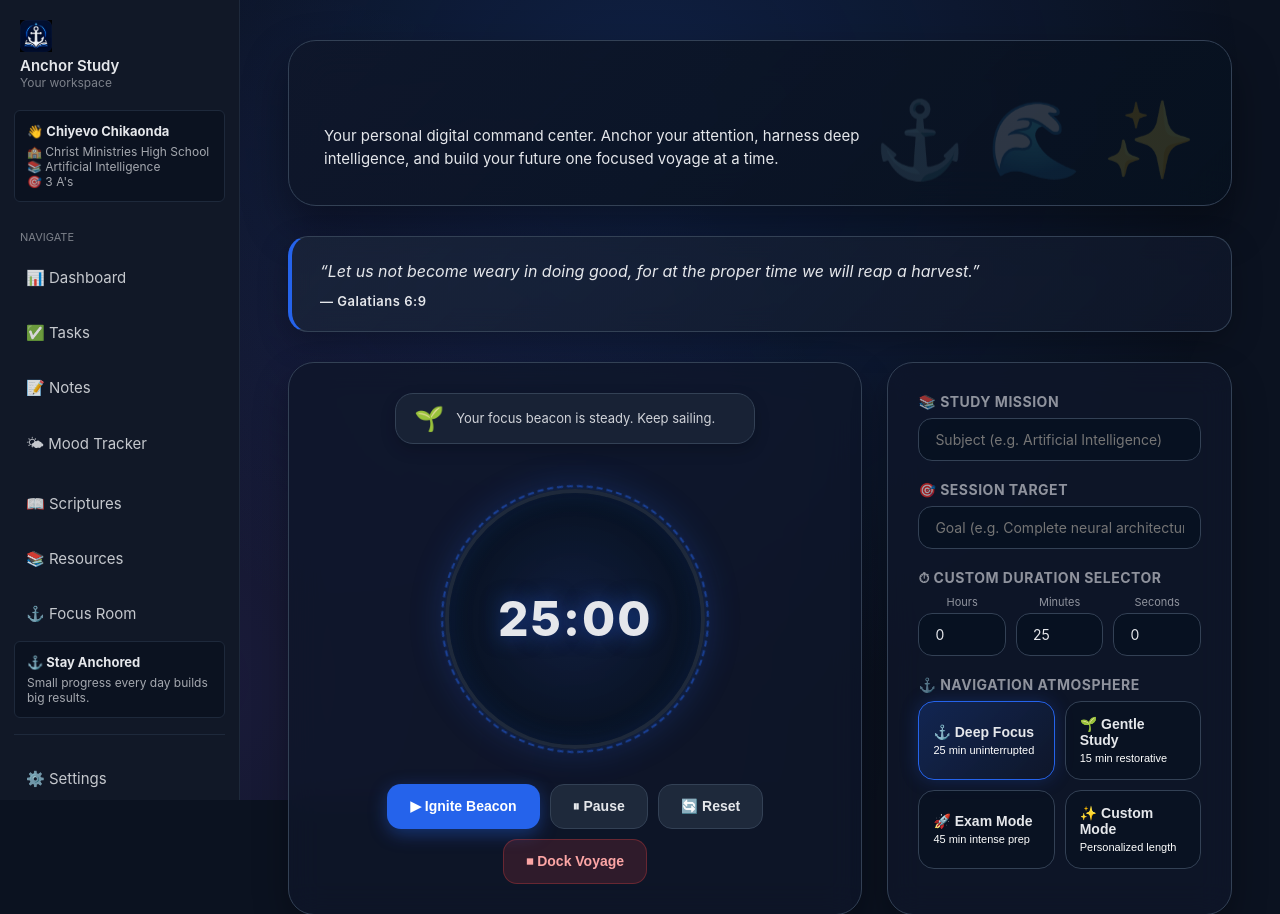
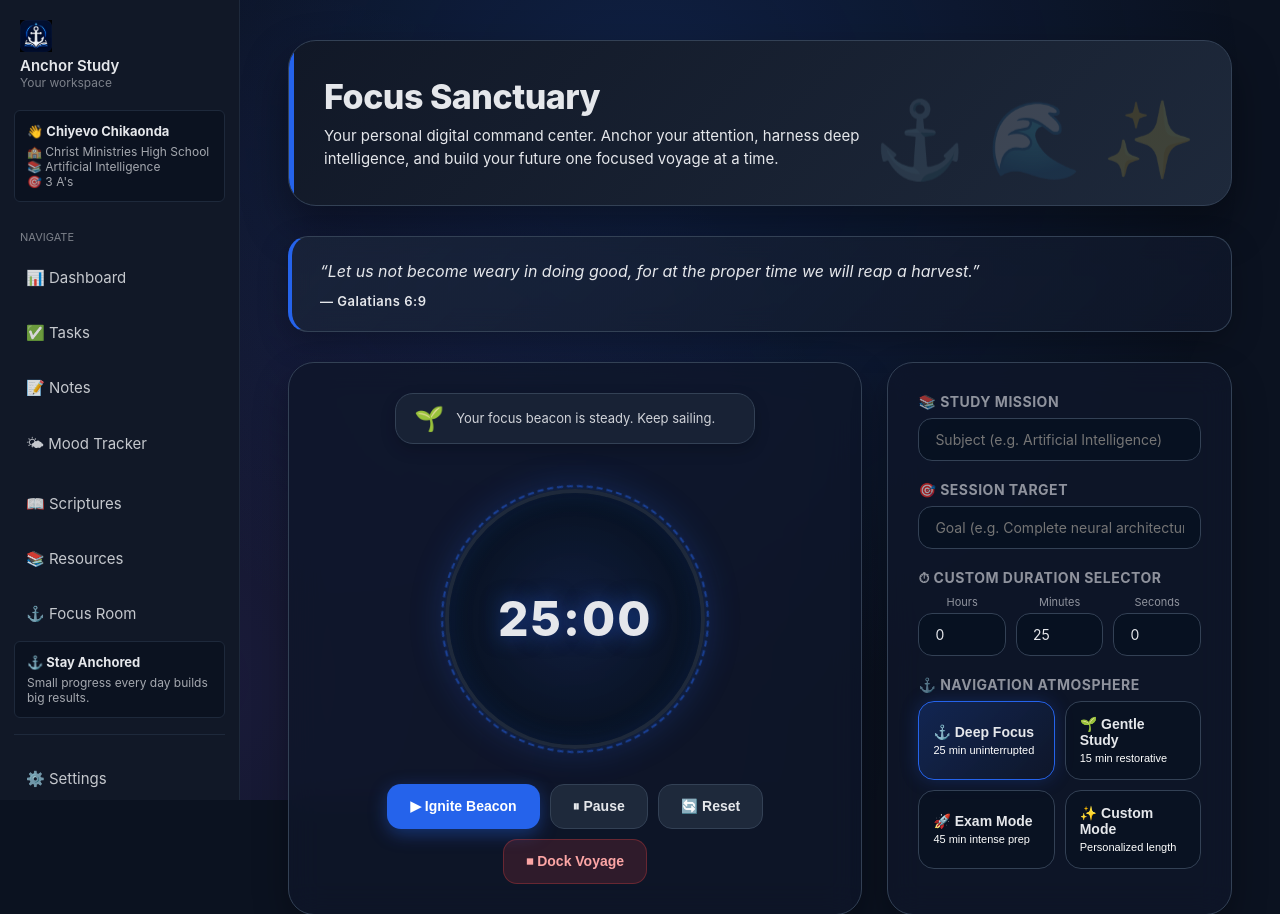
Before and after one commit to chiyevopchikaonda-stack/anchor-study-web, a Flask app: page /timer in a window 1280 px wide. Shown: the top 914 px of the page. Run offline with Flask 3, Linux system fonts and the light colour scheme; a user stored in the database is signed in; data comes from the database, SQL or seed files in the repository; both versions use the stored data as it was after the commit.

Commit message:
Updated timer

```diff
--- a/ai_student_assistant/templates/timer.html
+++ b/ai_student_assistant/templates/timer.html
@@ -25,8 +25,9 @@
     z-index: 0;
 }
 
+/* Focus Sanctuary Hero Section - Theme Adaptive High Visibility */
 .sanctuary-hero {
-    background: linear-gradient(135deg, rgba(15, 23, 42, 0.85), rgba(7, 17, 31, 0.95));
+    background: linear-gradient(135deg, var(--card), var(--soft));
     border: 1px solid var(--border);
     backdrop-filter: blur(20px);
     padding: 35px;
@@ -36,6 +37,19 @@
     overflow: hidden;
     box-shadow: 0 20px 45px rgba(0, 0, 0, 0.4);
     z-index: 1;
+    display: block !important;
+    visibility: visible !important;
+    opacity: 1 !important;
+}
+
+.sanctuary-hero::before {
+    content: "";
+    position: absolute;
+    top: 0;
+    left: 0;
+    width: 5px;
+    height: 100%;
+    background: var(--accent);
 }
 
 .sanctuary-hero::after {
@@ -57,17 +71,22 @@
     font-size: 34px;
     font-weight: 800;
     letter-spacing: -0.5px;
-    background: linear-gradient(90deg, var(--text), var(--accent-light));
-    -webkit-background-clip: text;
-    -webkit-text-fill-color: transparent;
+    color: var(--text) !important;
+    -webkit-text-fill-color: var(--text) !important;
     margin-bottom: 8px;
+    display: block !important;
+    visibility: visible !important;
+    opacity: 1 !important;
 }
 
 .sanctuary-hero p {
-    color: var(--text-muted);
+    color: var(--text-muted) !important;
     font-size: 15px;
     max-width: 580px;
     line-height: 1.5;
+    display: block !important;
+    visibility: visible !important;
+    opacity: 1 !important;
 }
 
 /* SCRIPTURE INSCRIPTION CARD */
@@ -495,7 +514,7 @@
 <div class="sanctuary-page">
 
     <div class="sanctuary-hero">
-        <h1>⚓ Focus Sanctuary</h1>
+        <h1>Focus Sanctuary</h1>
         <p>Your personal digital command center. Anchor your attention, harness deep intelligence, and build your future one focused voyage at a time.</p>
     </div>
 
```
Also changed, not shown: anchor.db.
